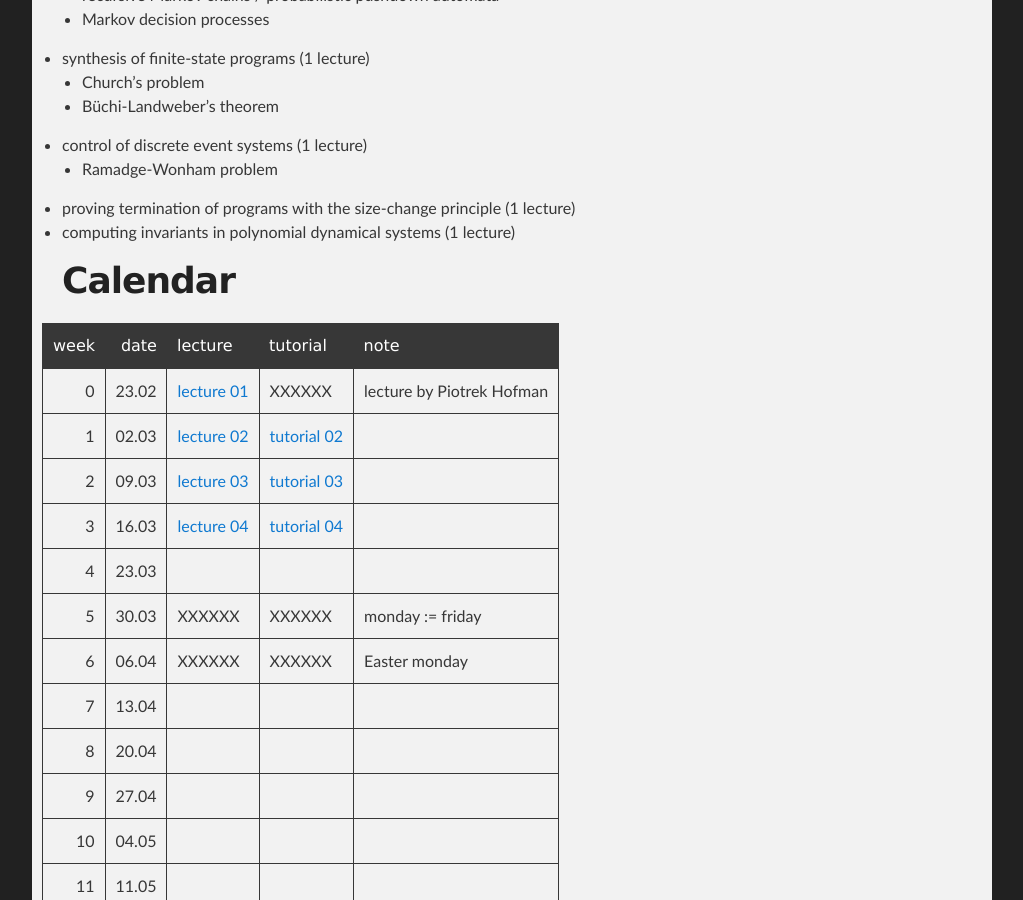
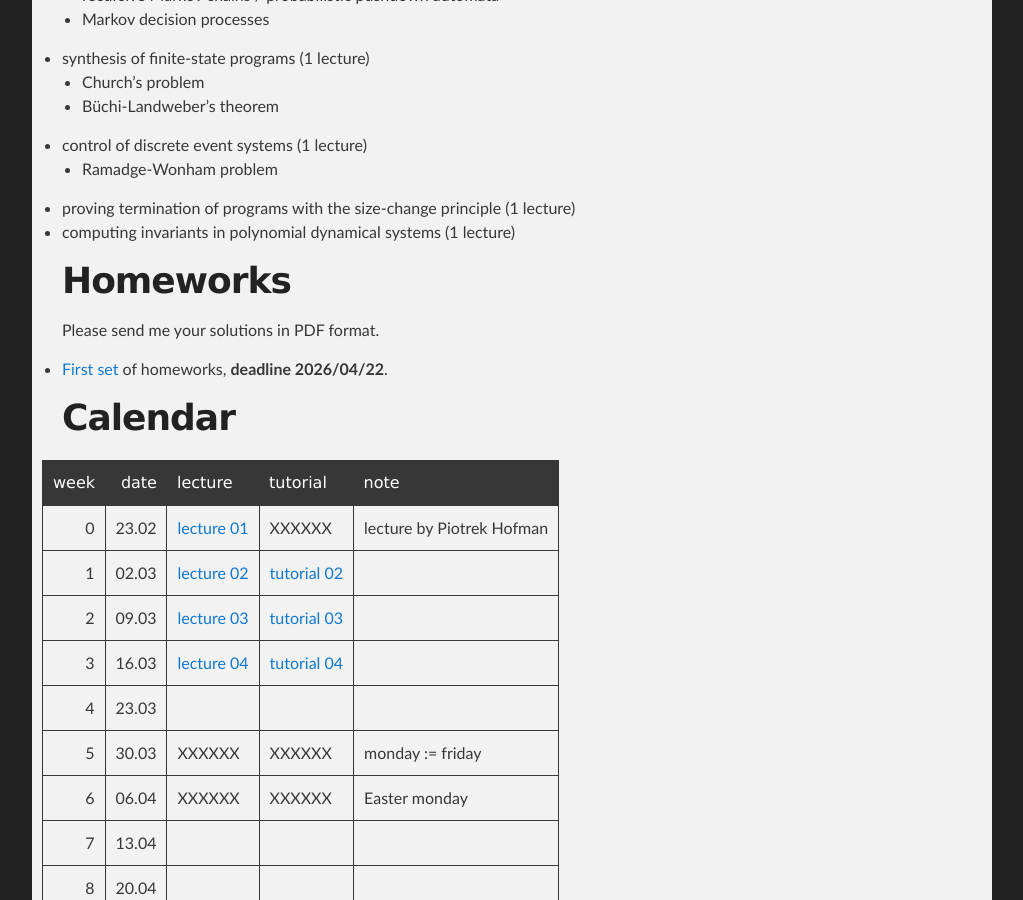
Before and after one commit to lclem/formal_verification_2025-2026, a Jekyll site: the page built from docs/index.md, in a window 1280 px wide and 900 px high, scrolled down 597 px. Shown: the whole window, without its empty margins (128-1151 px from the left). Built offline with Jekyll 4.4.1, drawn with Linux system fonts in a browser that asks for light colours; our own code applies the rules of GitHub Pages for plain Markdown files.

Commit message:
added first homework:

```diff
--- a/docs/index.md
+++ b/docs/index.md
@@ -17,6 +17,9 @@
 	- Ramadge-Wonham problem
 - proving termination of programs with the size-change principle (1 lecture)
 * computing invariants in polynomial dynamical systems (1 lecture)
+# Homeworks
+Please send me your solutions in PDF format.
+* [First set](./assets/homework/01.pdf) of homeworks, **deadline 2026/04/22**.
 #  Calendar
 
 | week |  date | lecture                                | tutorial                                     | note                      |
```
Also changed, not shown: 1 other file.
